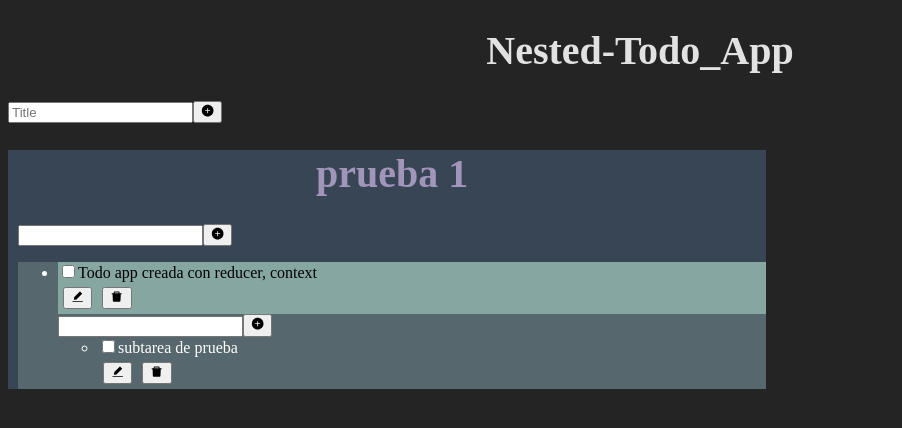
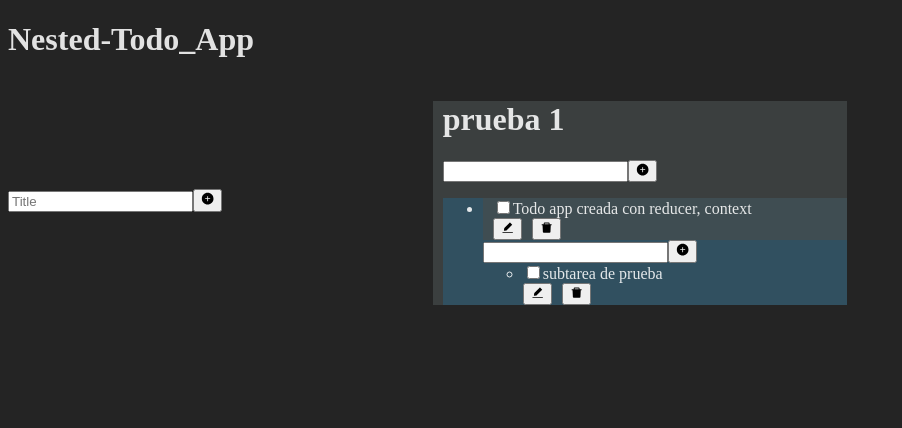
Before and after one commit to AlfonsoG-dev/new-todo-app, a React (Vite) app: page / in a window 1280 px wide. Shown: the top 428 px of the page, without its empty margins (0-902 px from the left). Built offline with nearby package versions, Linux system fonts and the light colour scheme.

Commit message:
mejora de los estilos, aun le falta mucho

```diff
--- a/src/App.css
+++ b/src/App.css
@@ -1,44 +1,37 @@
-.container {
-    display: grid;
-    grid-template-columns: 60%;
+.board-container {
+    display: flex;
+    align-items: center;
+
 }
 
-.tarea-container {
+.todo {
     padding-left: 10px;
-    background-color: #384554;
-    color: #a195ba;
+    background-color: #474d4caf;
 }
 
-.tareas {
-    background-color: #56686e;
-    color: white;
-    text-align: justify;
+.todo-container {
+    display: grid;
+    grid-template-columns: repeat(3, 1fr);
+    gap: 10px;
+
 }
 
-.tarea {
-    background-color: #86a6a1;
-    height: auto;
-    color: black;
+.todo-content {
+    background-color: #04a0fa2d;
 }
 
-.tarea-options {
-    padding: 5px;
+.todo-options {
     display: flex;
     gap: 10px;
 }
 
-.tarea-completada {
+
+.todo-complete {
+    color: red;
     text-decoration: line-through;
-    background-color: #86a6a1;
-    color: red;
 }
 
-.subtarea {
-    background-color: #56686e;
+.subtodo-complete {
+    color: black;
+    text-decoration: line-through;
 }
-
-.subtarea-completada {
-    background-color: #56686e;
-    text-decoration: line-through;
-    color: black;
-}
--- a/src/App.jsx
+++ b/src/App.jsx
@@ -2,9 +2,9 @@ import './App.css'
 import TodoBoard from './components/BoardCanvan/Board'
 function App() {
   return (
-    <div className='container'>
+    <>
       <TodoBoard n_title='prueba 1' />
-    </div>
+    </>
   )
 }
 
--- a/src/components/BoardCanvan/Board.jsx
+++ b/src/components/BoardCanvan/Board.jsx
@@ -1,12 +1,11 @@
 import { BoardProvider } from "../../services/BoardContext";
-import TodoContainer from "../tarea/TodoContainer";
 import BoardAdd from "./BoardAdd";
 import BoardList from "./BoardList";
 
-export default function TodoBoard({ n_title = '' }) {
+export default function TodoBoard() {
     return (
         <BoardProvider>
-            <div>
+            <div className="todo-container">
                 <BoardAdd />
                 <BoardList />
             </div>
--- a/src/components/BoardCanvan/BoardAdd.jsx
+++ b/src/components/BoardCanvan/BoardAdd.jsx
@@ -19,7 +19,7 @@ export default function BoardAdd() {
         setIndex(index + 1)
     }
     return (
-        <>
+        <div className="board-container">
             <form onSubmit={handleOnSubmit}>
                 <label htmlFor="">
                     <input
@@ -31,6 +31,6 @@ export default function BoardAdd() {
                 </label>
                 <button><AiFillPlusCircle /></button>
             </form>
-        </>
+        </div>
     )
 }
--- a/src/components/subtarea/AddSubTodo.jsx
+++ b/src/components/subtarea/AddSubTodo.jsx
@@ -1,4 +1,4 @@
-import { useEffect, useState } from "react"
+import { useState } from "react"
 import { AiFillPlusCircle } from "react-icons/ai";
 import { useSubTodoDispatch } from "../../services/SubTodoContext";
 import datos_subtodo from "../../store/db_subtodo";
@@ -22,7 +22,7 @@ export default function AddSubTarea() {
         }
     }
     return (
-        <div className="new-tarea">
+        <div className="new-todo">
             <form onSubmit={handleOnSubmit}>
                 <label htmlFor="descripcion">
                     <input
--- a/src/components/subtarea/SubTodo.jsx
+++ b/src/components/subtarea/SubTodo.jsx
@@ -24,7 +24,7 @@ export default function SubTarea({ subtarea, tareaCompleta }) {
                         }
                     })}
                 />
-                <div className="tarea-options">
+                <div className="todo-options">
 
                     <button><AiFillPlusCircle /></button>
                 </div>
@@ -34,7 +34,7 @@ export default function SubTarea({ subtarea, tareaCompleta }) {
         content = (
             <>
                 {subtarea.descripcion}
-                <div className="tarea-options">
+                <div className="todo-options">
                     <button onClick={() => setEditada(true)}><AiFillEdit /></button>
                     <button onClick={() => dispatch({
                         type: "eliminar",
@@ -48,7 +48,7 @@ export default function SubTarea({ subtarea, tareaCompleta }) {
         <li>
             {!subtarea.completada && tareaCompleta == false ? (
                 <>
-                    <div className="subtarea">
+                    <div className="subtodo">
                         <input
                             type="checkbox"
                             value={subtarea.completada}
@@ -64,7 +64,7 @@ export default function SubTarea({ subtarea, tareaCompleta }) {
                     </div>
                 </>
             ) : (
-                <div className="subtarea-completada">
+                <div className="subtodo-complete">
                     <input
                         type="checkbox"
                         value={subtarea.completada}
--- a/src/components/tarea/AddTodo.jsx
+++ b/src/components/tarea/AddTodo.jsx
@@ -24,7 +24,7 @@ export default function AddTodo() {
     }
 
     return (
-        <div className="new-tarea">
+        <div>
             <form onSubmit={handleOnSubmit}>
                 <label htmlFor="descripcion">
                     <input
--- a/src/components/tarea/Todo.jsx
+++ b/src/components/tarea/Todo.jsx
@@ -17,7 +17,7 @@ export default function Todo({ tarea }) {
     if (editada) {
         content = (
             <form onSubmit={handleEditarTarea} id="form-edicion">
-                <label htmlFor="">
+                <label htmlFor="">*
 
                     <textarea
                         form="form-edicion"
@@ -34,7 +34,7 @@ export default function Todo({ tarea }) {
                         })}
                     />
                 </label>
-                <div className="tarea-options">
+                <div className="todo-options">
 
                     <button><AiFillPlusCircle /></button>
                 </div>
@@ -44,7 +44,7 @@ export default function Todo({ tarea }) {
         content = (
             <>
                 {tarea.descripcion}
-                <div className="tarea-options" >
+                <div className="todo-options" >
                     <button onClick={() => setEditada(true)}><AiFillEdit /></button>
                     <button onClick={() => dispatch({
                         type: "eliminar",
@@ -60,7 +60,7 @@ export default function Todo({ tarea }) {
         <li>
             {!tarea.completada ? (
                 <>
-                    <div className="tarea">
+                    <div className="todo">
                         <input
                             type="checkbox"
                             value={tarea.completada}
@@ -77,7 +77,7 @@ export default function Todo({ tarea }) {
                 </>
             ) : (
                 <>
-                    <div className="tarea-completada">
+                    <div className="todo-complete">
                         <input
                             type="checkbox"
                             value={tarea.completada}
@@ -94,11 +94,11 @@ export default function Todo({ tarea }) {
                 </>
             )}
 
-            <div>
+            <>
                 <SubTareaContainer
                     tareaCompleta={tarea.completada}
                 />
-            </div>
+            </>
 
         </li >
     )
--- a/src/components/tarea/TodoContainer.jsx
+++ b/src/components/tarea/TodoContainer.jsx
@@ -5,15 +5,14 @@ export default function TodoContainer({ title }) {
 
     return (
         <TodoProvider>
-            <div className="tarea-container">
-
+            <div className="todo">
                 <h1>{title}</h1>
                 <AddTodo
                 />
-                <>
+                <div className="todo-content">
                     <TodoList
                     />
-                </>
+                </div>
             </div>
         </TodoProvider>
     )
--- a/src/components/tarea/TodoList.jsx
+++ b/src/components/tarea/TodoList.jsx
@@ -3,7 +3,7 @@ import Todo from "./Todo"
 export default function TodoList() {
     const tareas = useTodos()
     return (
-        <ul className="tareas">
+        <ul >
             {tareas.map(tarea => (
                 <Todo
                     tarea={tarea}
--- a/src/index.css
+++ b/src/index.css
@@ -4,8 +4,3 @@
   background-color: #242424;
 
 }
-
-:root h1 {
-  text-align: center;
-  font-size: 40px;
-}
```
